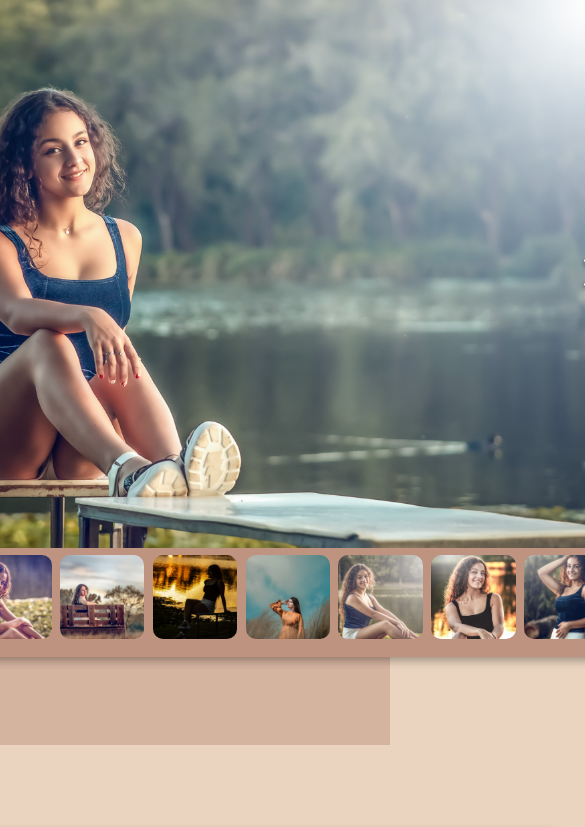
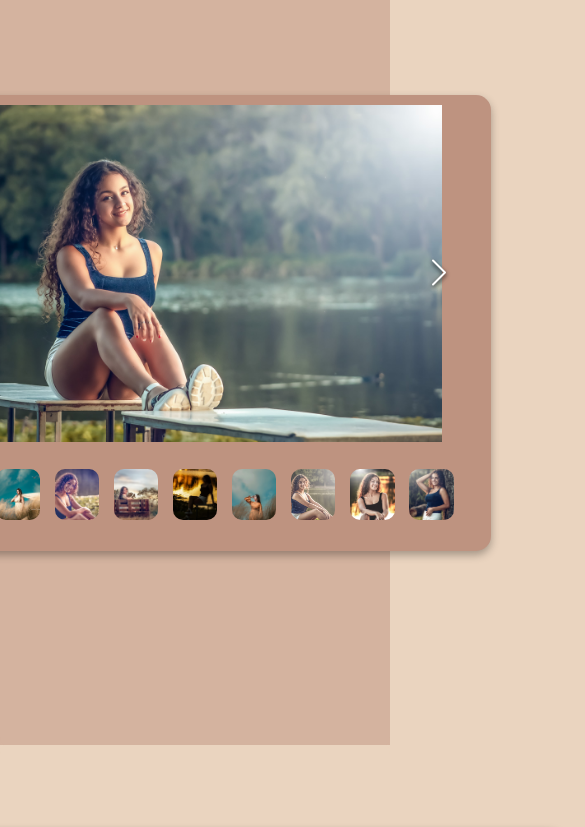
Before and after one commit to Adrianl93/cristianbarizoneph2, a React (Vite) app: page / in a window 390 px wide. Shown: the part 943-1770 px from the top of the page, 585 px wide, since content can reach past the window. Built offline with nearby package versions, Linux system fonts and the light colour scheme.

Commit message:
Gallery responsive

```diff
--- a/src/styles/CustomImageGallery.css
+++ b/src/styles/CustomImageGallery.css
@@ -3,11 +3,11 @@
     position: relative;
     width: 100%;
     display: flex;
-    justify-content: center; /* Centra la galería horizontalmente */
-    padding: 10px; /* Agrega un poco de espacio alrededor de la galería */
-    background-color: #BE9380; /* Fondo color claro para el contenedor */
-    border-radius: 15px; /* Radio del borde redondeado */
-    box-shadow: 0 4px 8px rgba(0, 0, 0, 0.3); /* Sombra inferior y derecha */
+    justify-content: center;
+    padding: 10px;
+    background-color: #BE9380;
+    border-radius: 15px;
+    box-shadow: 0 4px 8px rgba(0, 0, 0, 0.3);
 }
 
 /* Estilos para la galería de imágenes */
@@ -19,7 +19,7 @@
     scrollbar-width: none; /* Firefox */
     -ms-overflow-style: none; /* IE 10+ */
     width: 100%;
-    border-radius: 10px; /* Radio del borde redondeado de la galería */
+    border-radius: 10px;
 }
 
 .custom-image-gallery::-webkit-scrollbar {
@@ -29,87 +29,81 @@
 /* Estilos para las imágenes en la galería */
 .custom-image-gallery img {
     width: auto;
-    height: 65vh; /* Ajusta la altura de las imágenes en la galería */
+    height: 65vh;
     object-fit: cover;
     margin-right: 10px;
     cursor: pointer;
     border-radius: 10px;
 }
 
-/* Estilos para las flechas de navegación */
-.arrow-left,
-.arrow-right {
-    position: absolute;
-    top: 50%;
-    transform: translateY(-50%);
-    background: rgba(0, 0, 0, 0.5);
-    color: white;
-    border: none;
-    padding: 10px;
-    cursor: pointer;
-    z-index: 1;
-}
-
-.arrow-left {
-    left: 0;
-}
-
-.arrow-right {
-    right: 0;
-}
-
-/* Estilos para el modal de la imagen ampliada */
-.modal {
-    top: 0;
-    left: 0;
-    width: 100%;
-    height: 100%;
-    background-color: rgba(0, 0, 0, 0.9);
-    display: flex;
-    align-items: center;
-    justify-content: center;
-    z-index: 1000;
-    cursor: pointer;
-}
-
-.modal img {
-    max-width: 80%;
-    max-height: 80%;
-    object-fit: contain;
-    border-radius: 15px; /* Ajusta el border-radius según tu preferencia */
-    box-shadow: 0 4px 8px rgba(0, 0, 0, 0.5); /* Ajusta el sombreado según tu preferencia */
-}
-
-.modal img:hover {
-    cursor: auto;
+.custom-image-gallery .image-gallery-slide img {
+    max-height: 80vh;
 }
 
 /* Estilos personalizados para las miniaturas */
 .custom-image-gallery .image-gallery-thumbnail {
     width: 10vh;
-    height: 10vh; /* Ajusta la altura de las miniaturas */
-    border: 0;
+    height: 10vh;
     margin-inline: 0.5vh;
 }
 
 .custom-image-gallery .image-gallery-thumbnail img {
-    height: 10vh; /* Ajusta la altura de las imágenes en las miniaturas */
+    height: 10vh;
     object-fit: cover;
 }
 
 .custom-image-gallery .image-gallery-thumbnail.active img {
-    border: 2px solid #00f; /* Añade un borde a la miniatura activa */
-}
-
-.custom-image-gallery .image-gallery-slide img {
-    max-height: 80vh; /* Ajusta la altura máxima de las imágenes */
+    border: 2px solid #00f;
 }
 
 .custom-image-gallery .image-gallery-thumbnails-container {
-    overflow-x: hidden; /* Añade scroll horizontal si las miniaturas se desbordan */
-    overflow-y: hidden; /* Evita el scroll vertical */
-    white-space: nowrap; /* Mantiene las miniaturas en una fila */
-    display: flex; /* Asegura que las miniaturas estén alineadas horizontalmente */
-    align-items: center; /* Centra verticalmente las miniaturas */
-    height: 11vh; /* Ajusta la altura del contenedor de miniaturas */
+    overflow-x: hidden;
+    display: flex;
+    align-items: center;
+    height: 11vh;
 }
+
+/* Media queries para pantallas medianas (tablets) */
+@media (max-width: 1024px) {
+    .custom-image-gallery img {
+        height: 50vh; /* Ajusta la altura de las imágenes en tablets */
+    }
+
+    .custom-image-gallery .image-gallery-thumbnail {
+        width: 8vh;
+        height: 8vh;
+    }
+
+    .custom-image-gallery .image-gallery-thumbnail img {
+        height: 8vh;
+    }
+
+    .custom-image-gallery .image-gallery-slide img {
+        max-height: 60vh;
+    }
+}
+
+/* Media queries para pantallas pequeñas (smartphones) */
+@media (max-width: 768px) {
+    .custom-image-gallery img {
+        height: 40vh; /* Ajusta la altura de las imágenes en smartphones */
+    }
+
+    .custom-image-gallery .image-gallery-thumbnail {
+        width: 6vh;
+        height: 6vh;
+    }
+
+    .custom-image-gallery .image-gallery-thumbnail img {
+        height: 6vh;
+    }
+
+    .custom-image-gallery .image-gallery-slide img {
+        max-height: 50vh;
+    }
+
+    .custom-image-gallery .image-gallery-thumbnails-container {
+        display: flex;
+        justify-content: center; /* Centra las miniaturas en pantallas pequeñas */
+    }
+}
```
